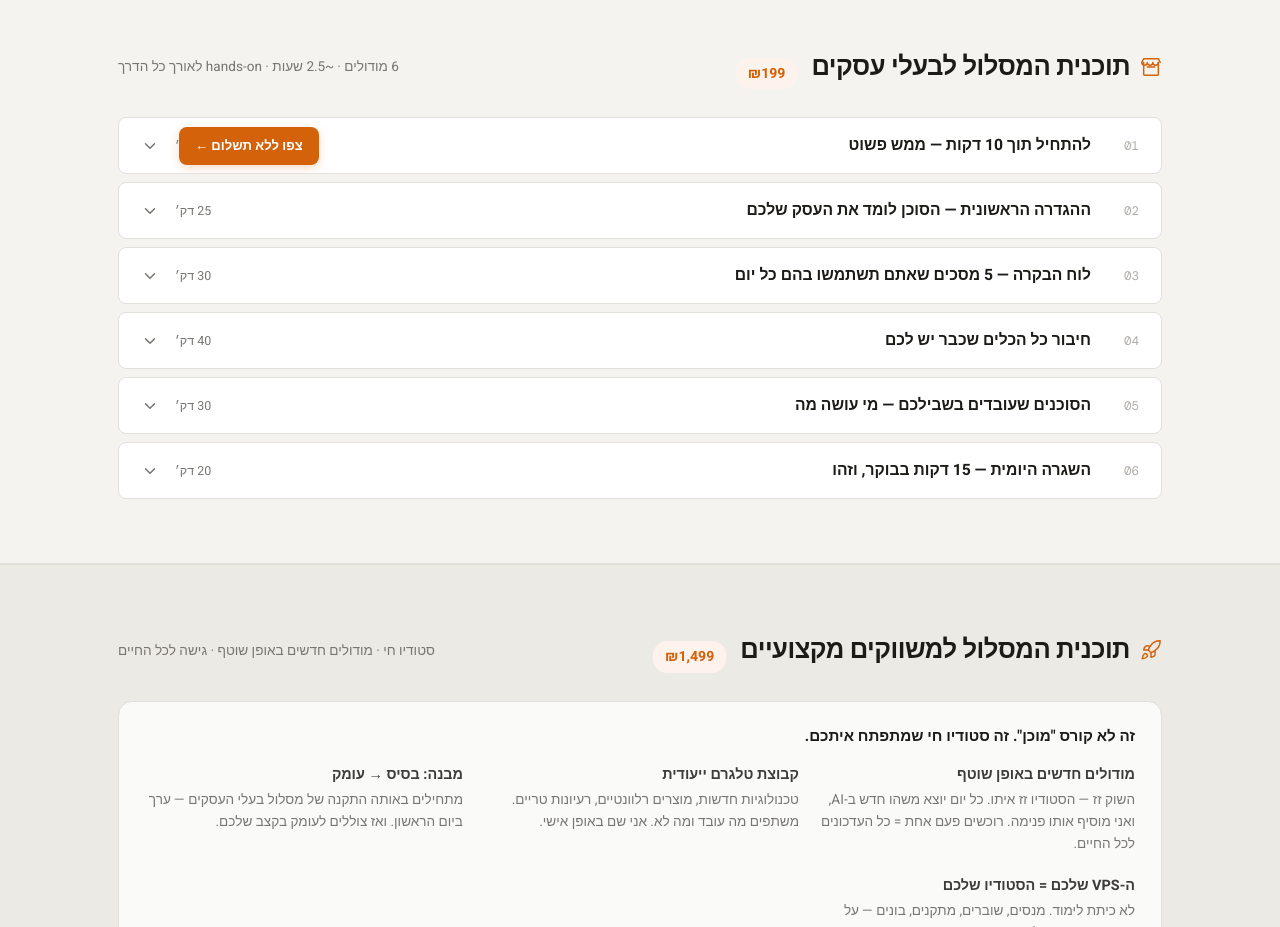
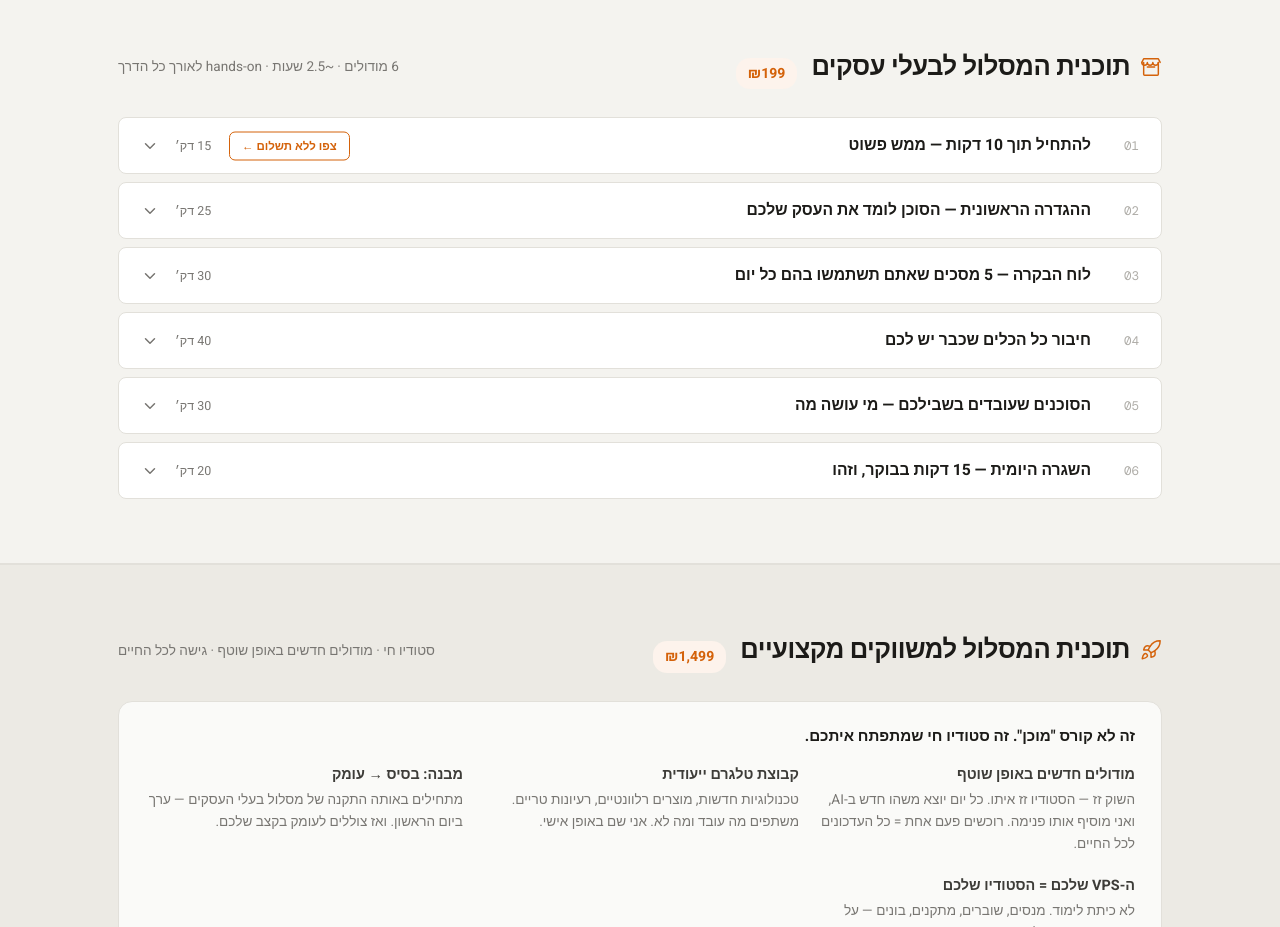
Before and after one commit to synex-os/flowmatic, a Next.js app: page / in a window 1280 px wide. Shown: the part 2900-3827 px from the top of the page. Built offline with nearby package versions, Linux system fonts and the light colour scheme.

Commit message:
Landing: subtler outline style for free-lesson button on module 01

```diff
--- a/app/page.tsx
+++ b/app/page.tsx
@@ -888,17 +888,16 @@ export default function Home() {
                       style={{
                         position: 'absolute',
                         top: '50%',
-                        left: 60,
+                        left: 110,
                         transform: 'translateY(-50%)',
-                        padding: '9px 16px',
-                        background: 'var(--accent)',
-                        color: '#fff',
-                        border: 'none',
-                        borderRadius: 8,
-                        fontWeight: 700,
-                        fontSize: '0.82rem',
+                        padding: '5px 12px',
+                        background: 'transparent',
+                        color: 'var(--accent)',
+                        border: '1px solid var(--accent)',
+                        borderRadius: 6,
+                        fontWeight: 600,
+                        fontSize: '0.72rem',
                         cursor: 'pointer',
-                        boxShadow: '0 3px 10px rgba(212,98,10,0.22)',
                         zIndex: 2,
                         whiteSpace: 'nowrap',
                       }}
```
